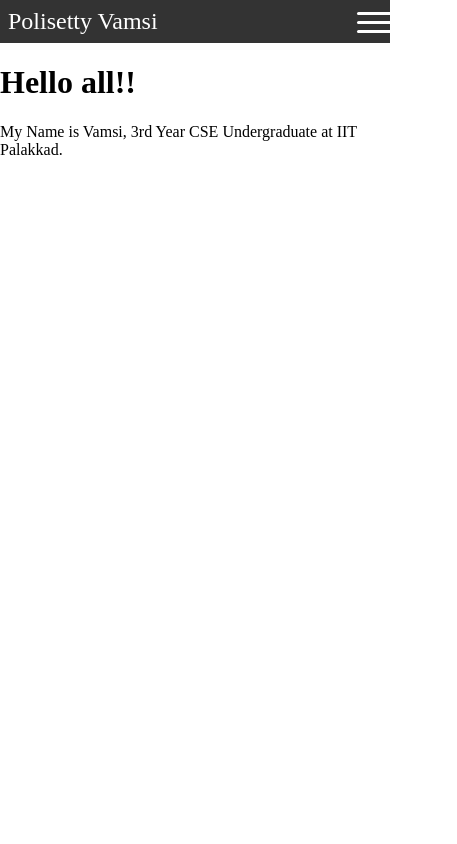
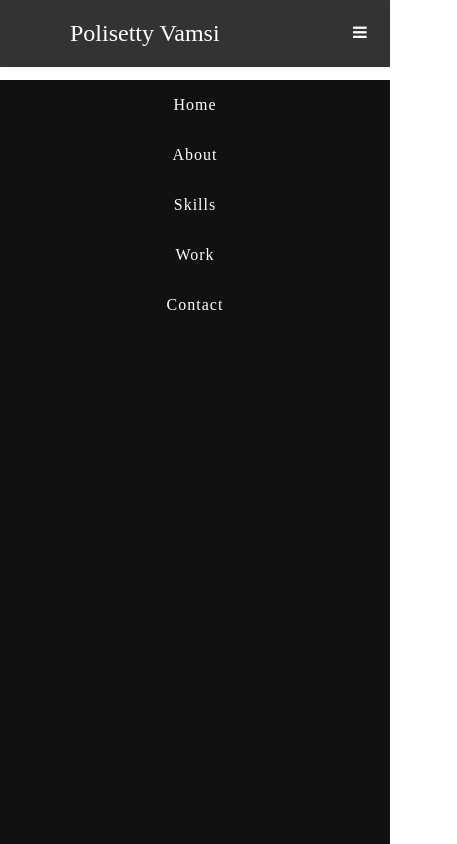
Before and after one commit to PVamsi5/PVamsi5.github.io, a plain HTML site: page index.html in a window 390 px wide. Shown: the whole page, 457 px wide, since content can reach past the window. Drawn offline with Linux system fonts and the light colour scheme.

Commit message:
toggle button functionality still not added

```diff
--- a/assets/css/stylesheet.css
+++ b/assets/css/stylesheet.css
@@ -27,7 +27,7 @@
 
 .start_name{
     font-size:1.5rem;
-    margin : 0.5rem;
+    margin : 1.25rem;
 }
 
 body{
@@ -42,11 +42,12 @@ body{
     align-items: center;
     background-color: #333;
     color:white;
+    padding: 0px 150px 0px 100px;
 }
 
 .navbar_links ul{
     margin:0;
-    padding:0;
+    /*padding:0;*/
     display :flex;
 }
 
@@ -57,37 +58,85 @@ body{
 .navbar_links li a{
     text-decoration: none;
     color:white;
-    padding:1.25rem;
+    padding:1.25rem 1.75rem 1.25rem 1.75rem;
     display:block;
+    letter-spacing: 1px;
+    transition: all 0.3s ease;
 }
 
 .navbar_links li:hover{
     background-color: #555;
+    margin:0px 20px;
+    font-size: 12px;
 }
 
 .toggle-button{
     position: absolute;
-    top: 0.75rem;
+    /* margin:0px 5px; */
+    top: 1.5rem;
     right:0.75rem;
     display:none;
     flex-direction: column;
     justify-content: space-between;
-    width:21px;
-    height: 21px;
+    width: 25px;
+    height: 25px;
 }
 
 .toggle-button .bar{
     height:3px;
     width: 100px;
+    margin: 0px 5px;
     background-color: white;
     border-radius: 10px;
 }
+#click{
+    display: none;
+}
 
-@media(max-width:700px){
+@media(max-width:786px){
     .toggle-button{
         display:flex;
     }
-    .navbar_links{
+    /*.toggle-button .bar{
+        display:flex;
+    }
+     .navbar_links{
         display: none;
+    } */
+
+    .navbar_links ul{
+        position:fixed;
+        top: 80px;
+        left: 0%;
+        text-align: center;
+        padding: 0px;
+        background-color: #111;
+        height: 100vh;
+        width: 100%;
+        display:block;
+        transition: all 0.3s ease;
+    }
+    #click:checked ~ .navbar_links ul i{
+        left: -100%;
+    }
+    /* .navbar_links li:hover a{
+        margin: 40px 0;
+        transition: 1s;
+        color: black;
+        /* background-color: #555;
+        background-color: white;
+    } */
+
+    #click:checked ~ .toggle-button i:before{
+        content: '\f00d';
     }
 }
+
+@media(max-width:1100px){
+    .nav_bar{
+        padding: 0px 100px 0px 50px;
+    }
+    .navbar_links li a{
+        padding:1rem;
+    }
+}
--- a/index.html
+++ b/index.html
@@ -5,19 +5,24 @@
         <meta charset="UTF-8">
         <meta name="viewport" content="width=device-width, initial-scale=1.0">
         <link rel="stylesheet" href="assets/css/stylesheet.css">
+        <link rel="stylesheet" href="https://cdnjs.cloudflare.com/ajax/libs/font-awesome/4.7.0/css/font-awesome.min.css">
     </head>
 
     <body>
-        <header>
+        <header class = "l-header">
             <nav class="nav_bar">
                 <div>
                     <div href="#" class="start_name">Polisetty Vamsi</div>
                     <!--a href="#" class="start_name">Polisetty Vamsi</a-->
-                    <a href="#" class="toggle-button">
+                    <input type="checkbox" id="click" class="toggle-button">
+                    <!-- <a  class="toggle-button">
                         <span class="bar"></span>
                         <span class="bar"></span>
                         <span class="bar"></span>
-                    </a>
+                    </a> -->
+                    <label for="click" class="toggle-button">
+                        <i class="fa fa-bars"></i>
+                    </label>
                 </div>
 
                 <div class="navbar_links">
@@ -32,9 +37,10 @@
             </nav>
         </header>
 
-
-        <h1 style:"font-size:10vw">Hello all!!</h1>
-        <p>My Name is Vamsi, 3rd Year CSE Undergraduate at IIT Palakkad.</p>
+        <div>
+            <br> <br> <br>
+            <h1>Hello All!</h1>
+        </div>
 
 
     </body>
```
